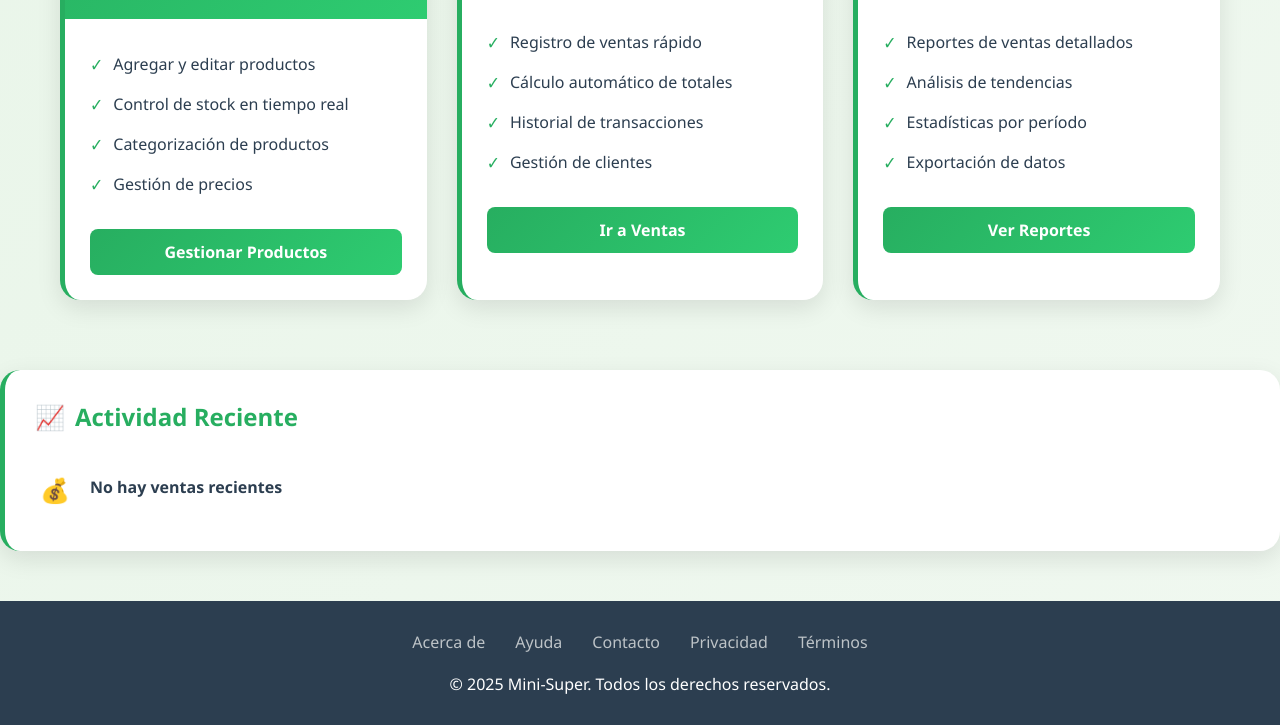
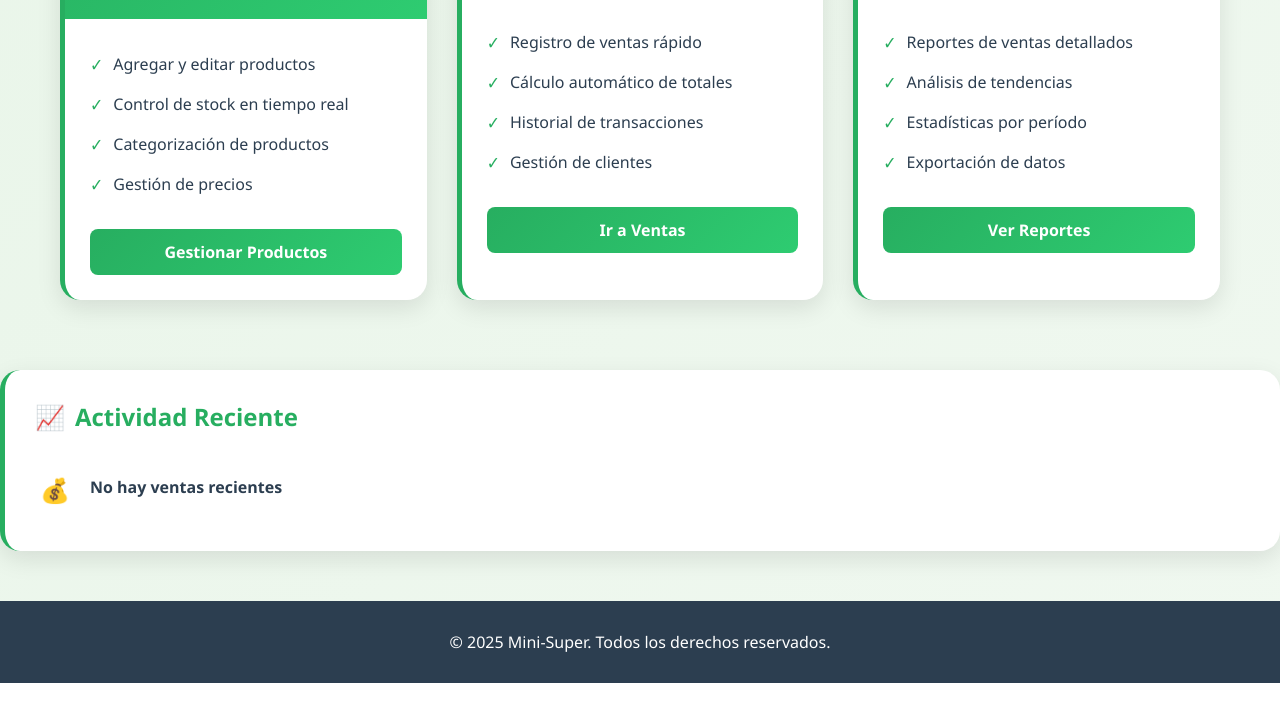
Before and after one commit to SMMA2002/ProyectoIIIunidad, a plain HTML site: page index.html in a window 1280 px wide. Shown: the part 676-1401 px from the top of the page. After the commit the page ends 1359 px from the top, so only its background shows below. Drawn offline with Linux system fonts and the light colour scheme.

Commit message:
Update index.html

```diff
--- a/index.html
+++ b/index.html
@@ -525,13 +525,7 @@
 
     <footer class="footer">
         <div class="footer-content">
-            <div class="footer-links">
-                <a href="#about">Acerca de</a>
-                <a href="#help">Ayuda</a>
-                <a href="#contact">Contacto</a>
-                <a href="#privacy">Privacidad</a>
-                <a href="#terms">Términos</a>
-            </div>
+
             <p>&copy; 2025 Mini-Super. Todos los derechos reservados.</p>
         </div>
     </footer>
```
